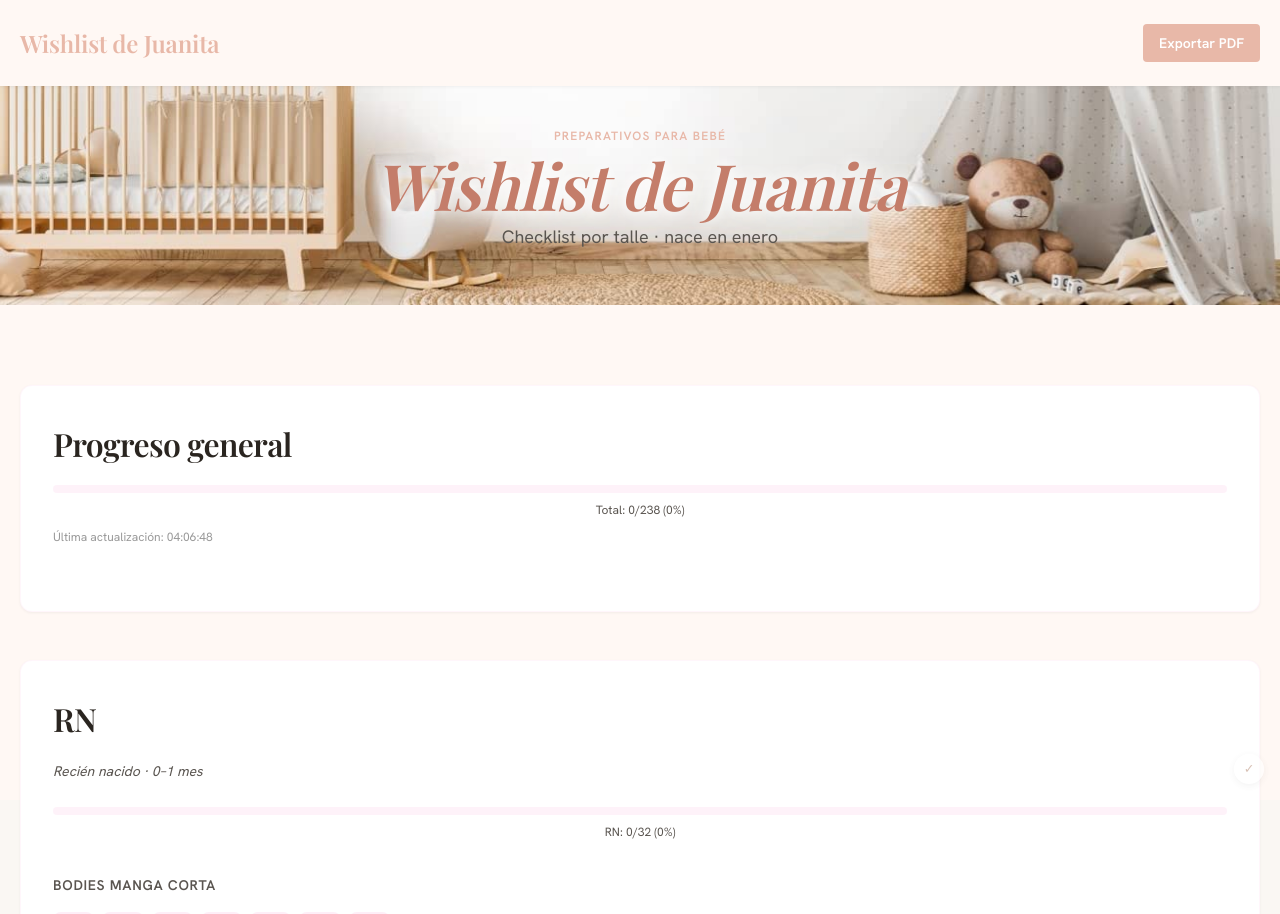
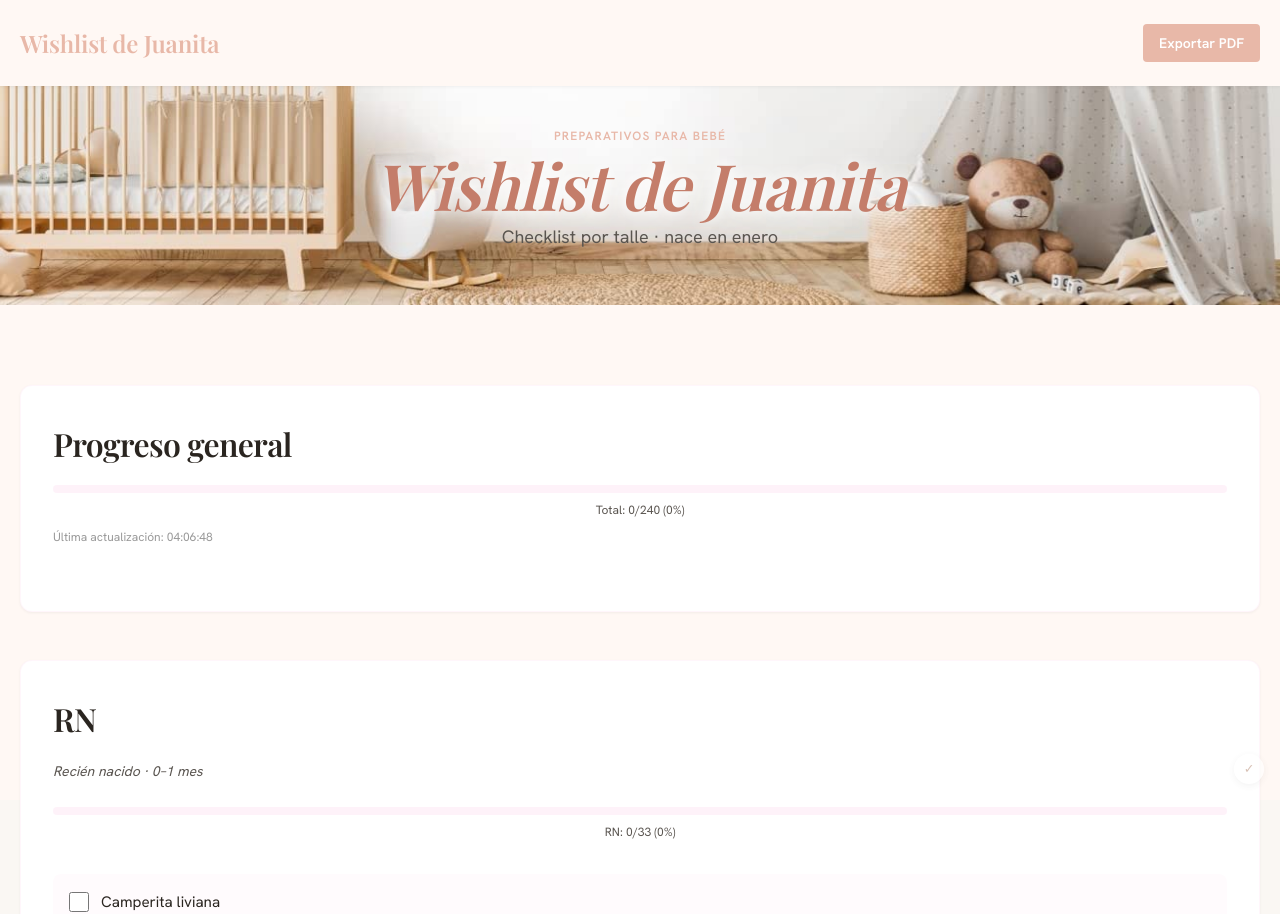
Before and after one commit to Gasudg/wishlist-bebe, a Next.js app: page / in a window 1280 px wide. Shown: the top 914 px of the page. Built offline with nearby package versions, Linux system fonts and the light colour scheme; no server answers; the database is empty.

Commit message:
Agregar camperita liviana a RN y 1-3M

```diff
--- a/app/data/checklist.ts
+++ b/app/data/checklist.ts
@@ -53,6 +53,12 @@ export const CHECKLIST_SECTIONS: ChecklistSection[] = [
         id: "rn_9",
         label: "Remeras manga larga",
         quantity: 2,
+        section: "RN",
+      },
+      {
+        id: "rn_10",
+        label: "Camperita liviana",
+        quantity: 1,
         section: "RN",
       },
     ],
@@ -115,6 +121,12 @@ export const CHECKLIST_SECTIONS: ChecklistSection[] = [
         id: "1_3m_11",
         label: "Remeras manga larga",
         quantity: 2,
+        section: "1–3M",
+      },
+      {
+        id: "1_3m_12",
+        label: "Camperita liviana",
+        quantity: 1,
         section: "1–3M",
       },
     ],
```
